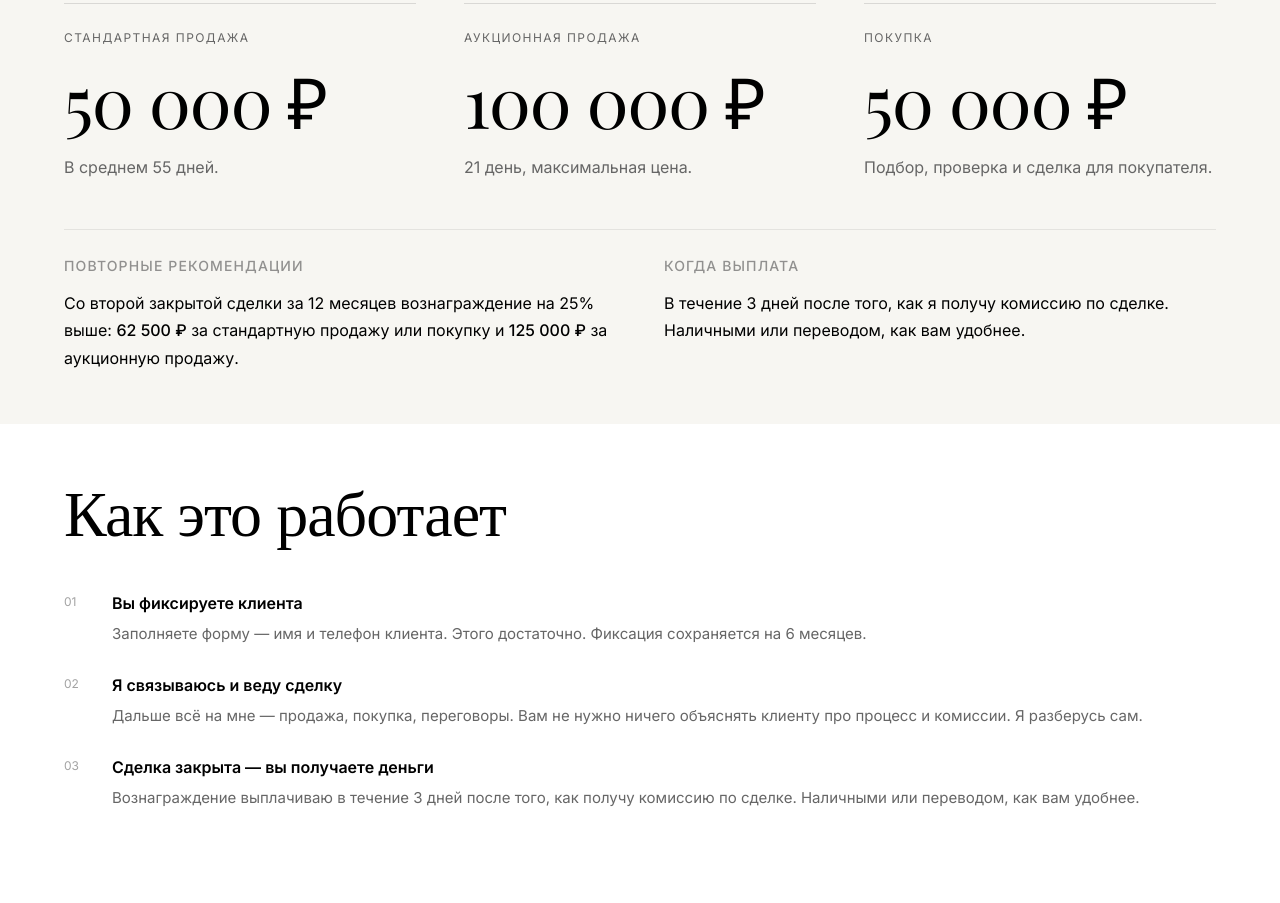
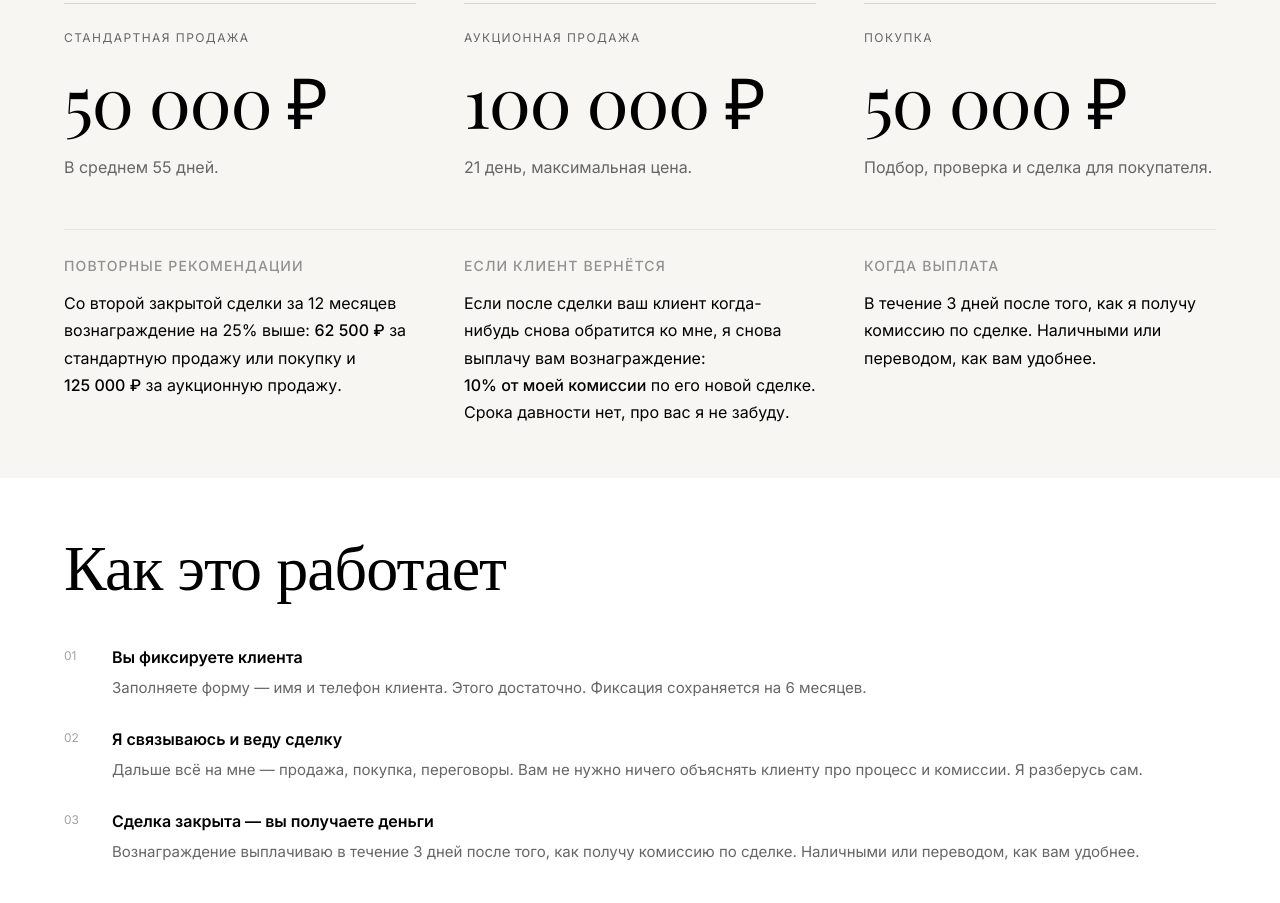
Before and after one commit to oralperoxyl/index.html, a plain HTML site: page partner.html in a window 1280 px wide. Shown: the part 1057-1960 px from the top of the page. Drawn offline with nearby package versions, Linux system fonts and the light colour scheme; no server answers; a web font is replaced by a local one.

Commit message:
Add files via upload

```diff
--- a/partner.html
+++ b/partner.html
@@ -37,7 +37,7 @@
 .pt-reward-num{font-family:var(--font-serif);font-weight:400;font-size:clamp(44px,5.5vw,80px);line-height:1;letter-spacing:-0.02em;margin:0 0 20px;white-space:nowrap}
 .pt-reward-desc{font-size:16px;line-height:1.6;color:var(--text-muted);margin:0}
 .pt-reward-desc strong{color:var(--text-main);font-weight:500}
-.pt-terms{display:grid;grid-template-columns:1fr 1fr;gap:48px;margin-top:48px;padding-top:24px;border-top:1px solid rgba(0,0,0,0.08)}
+.pt-terms{display:grid;grid-template-columns:repeat(3,1fr);gap:48px;margin-top:48px;padding-top:24px;border-top:1px solid rgba(0,0,0,0.08)}
 .pt-terms h4{font-family:var(--font-sans);font-size:14px;font-weight:500;text-transform:uppercase;letter-spacing:0.08em;color:var(--text-muted);opacity:0.7;margin:0 0 12px}
 .pt-terms p{margin:0;font-size:16px;line-height:1.7;color:var(--text-main)}
 .pt-terms strong{font-weight:500}
@@ -228,6 +228,10 @@
           <div>
             <h4>Повторные рекомендации</h4>
             <p>Со второй закрытой сделки за 12 месяцев вознаграждение на 25% выше: <strong style="white-space:nowrap">62 500 ₽</strong> за стандартную продажу или покупку и <strong style="white-space:nowrap">125 000 ₽</strong> за аукционную продажу.</p>
+          </div>
+          <div>
+            <h4>Если клиент вернётся</h4>
+            <p>Если после сделки ваш клиент когда-нибудь снова обратится ко мне, я снова выплачу вам вознаграждение: <strong style="white-space:nowrap">10% от моей комиссии</strong> по его новой сделке. Срока давности нет, про вас я не забуду.</p>
           </div>
           <div>
             <h4>Когда выплата</h4>
@@ -540,6 +544,7 @@
             <li>Рекомендация засчитывается, если клиент не обращался ко мне раньше и заключил со мной договор в течение 6 месяцев после фиксации.</li>
             <li>Сделка считается закрытой, когда я получил комиссию по ней. Если сделка не состоялась, выплаты нет.</li>
             <li>Если клиент и продаёт, и покупает через меня, вознаграждение выплачивается за каждую сделку.</li>
+            <li>Если клиент после закрытой сделки снова обратится ко мне, за каждую его новую сделку вы получаете 10% от моей комиссии по ней, без ограничения по сроку.</li>
             <li>Способ выплаты (перевод, наличные, договор, самозанятость) согласуем заранее и указываем в гарантийном письме.</li>
           </ul>
         </div>
```
Also changed, not shown: referral.html (+1 -0 lines).
